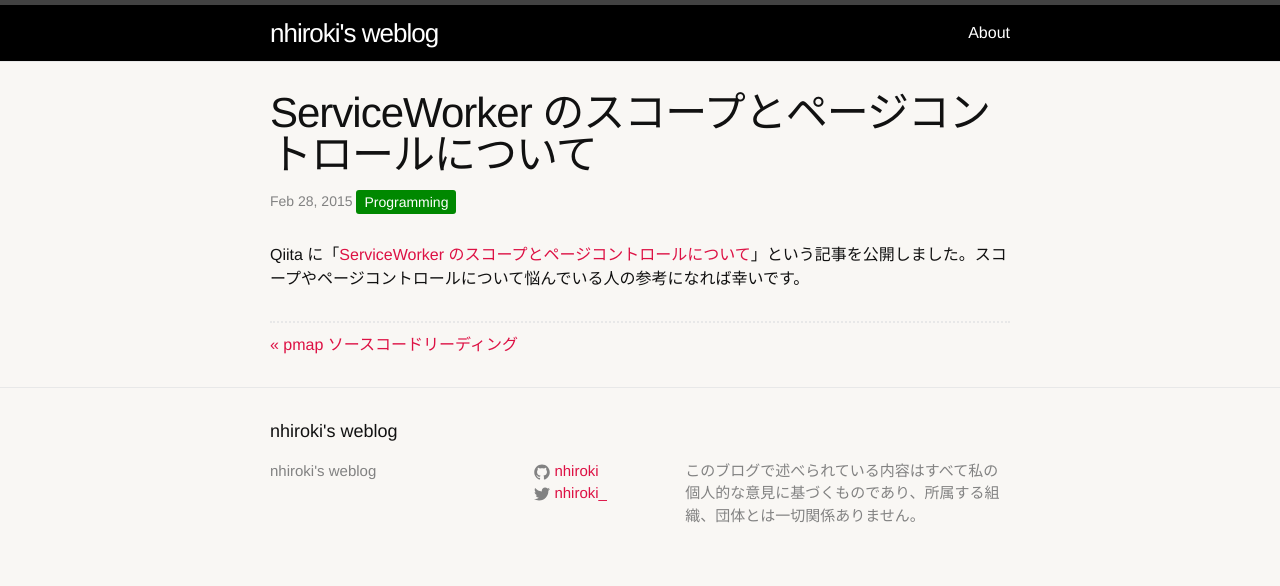
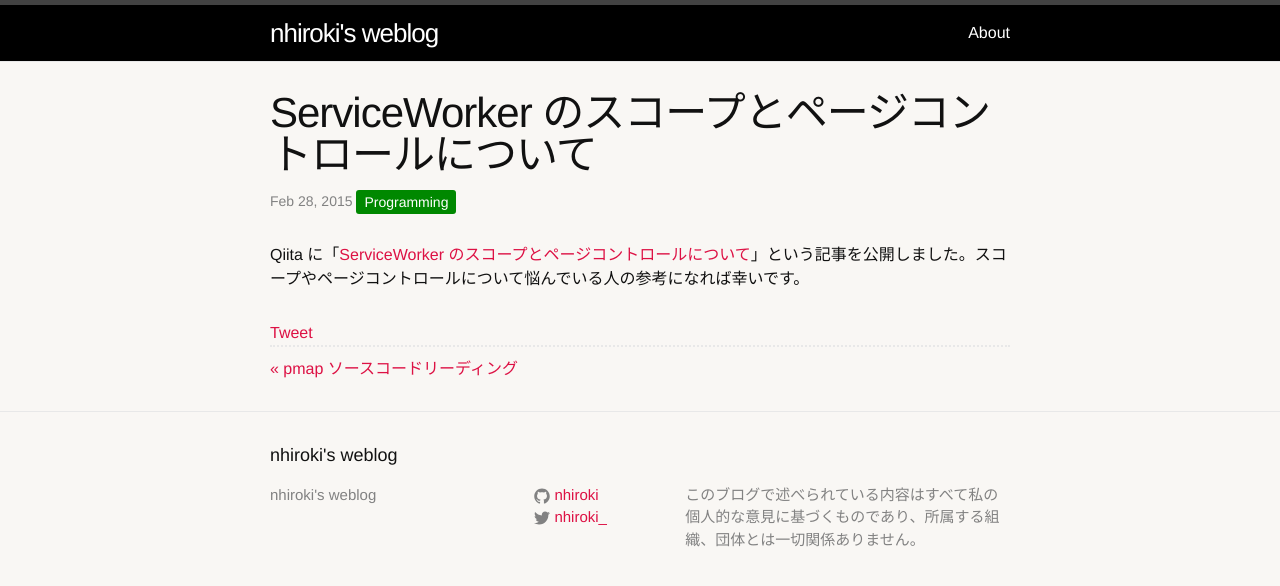
Before and after one commit to nhiroki/nhiroki.github.io, a Jekyll site: the page built from _posts/2015-02-28-service-worker-scope-and-page-control.md, in a window 1280 px wide. Shown: the top 586 px of the page. Built offline with Jekyll 4.4.1, drawn with Linux system fonts in a browser that asks for light colours; comment, search, counter and statistics services are not loaded.

Commit message:
Add Twitter button and G+ button

```diff
--- a/_layouts/post.html
+++ b/_layouts/post.html
@@ -13,6 +13,14 @@
     {{ content }}
   </article>
 
+  <div>
+    <a href="https://twitter.com/share" class="twitter-share-button" data-count="none" data-dnt="true">Tweet</a>
+    <script>!function(d,s,id){var js,fjs=d.getElementsByTagName(s)[0],p=/^http:/.test(d.location)?'http':'https';if(!d.getElementById(id)){js=d.createElement(s);js.id=id;js.src=p+'://platform.twitter.com/widgets.js';fjs.parentNode.insertBefore(js,fjs);}}(document, 'script', 'twitter-wjs');</script>
+
+    <script src="https://apis.google.com/js/platform.js" async defer>{lang: 'ja'}</script>
+    <div class="g-plusone" data-size="medium" data-annotation="none"></div>
+  </div>
+
   <footer class="post-footer">
     {% if page.previous %}<a class='previous' href="{{ page.previous.url }}">« {{ page.previous.title }}</a>{% endif %}
     {% if page.next %}<a class='next' href="{{ page.next.url }}">{{ page.next.title }} »</a>{% endif %}
```
